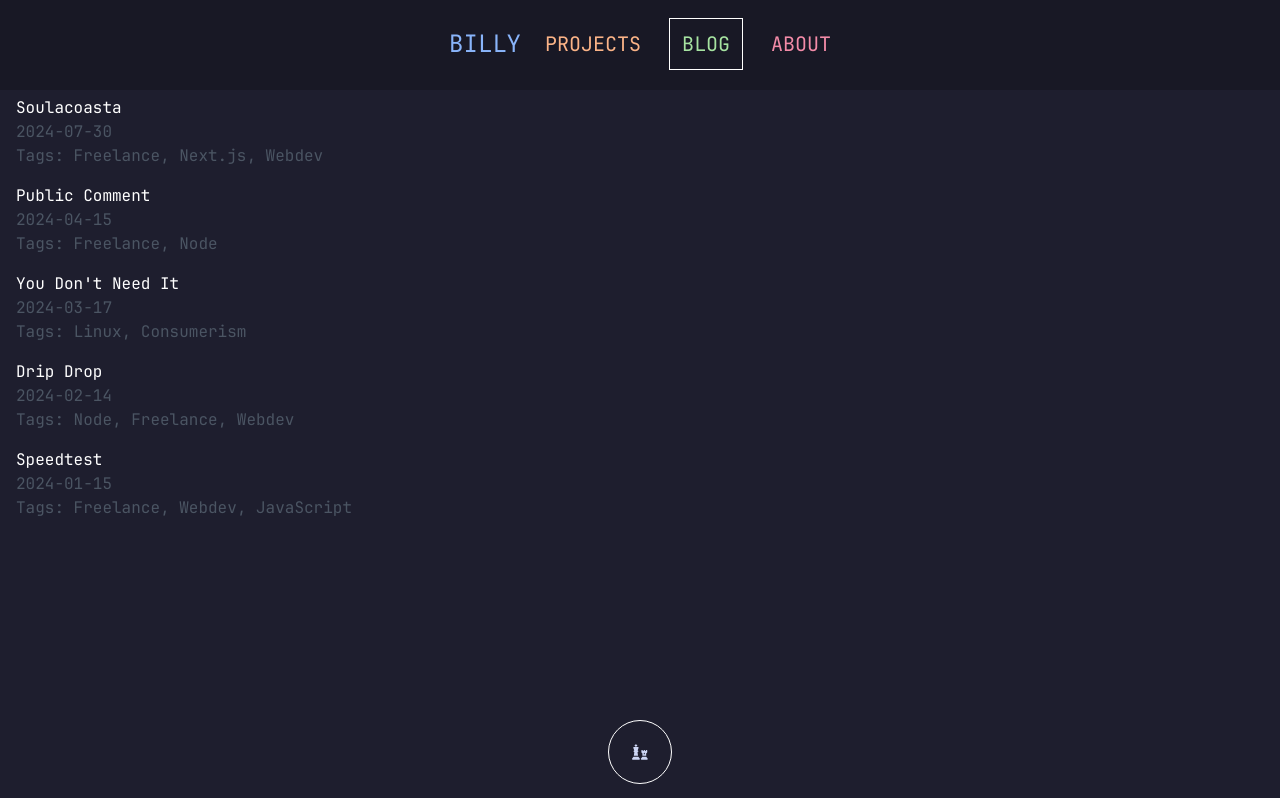
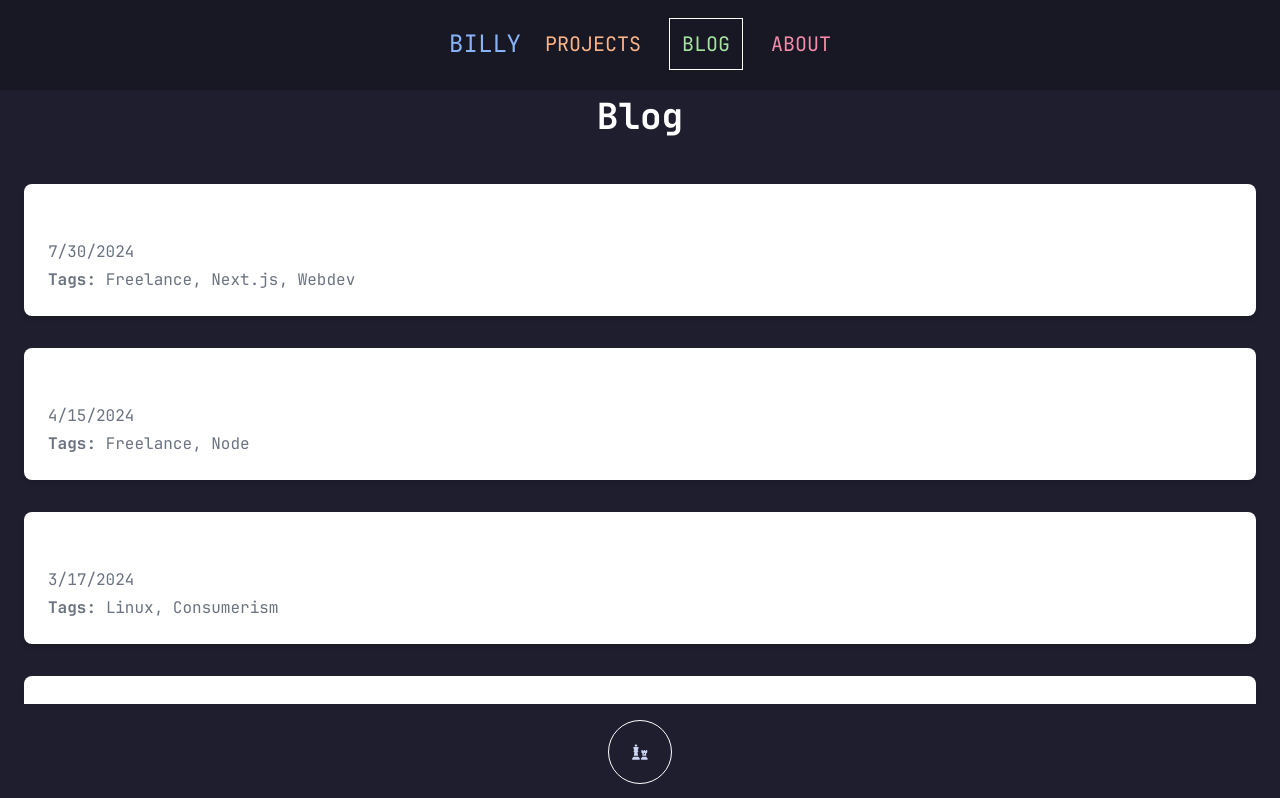
Before and after one commit to wogara/portfolio, a Next.js app: page /blog in a window 1280 px wide. Shown: the top 798 px of the page. Built offline with nearby package versions, Linux system fonts and the light colour scheme.

Commit message:
made blog page look better

```diff
--- a/app/blog/page.tsx
+++ b/app/blog/page.tsx
@@ -6,23 +6,25 @@ async function getData() {
   return getSortedBlogsData();
 }
 
-
 export default async function Blog() {
   const allBlogsData: BlogData[] = await getData();
 
   return (
-    <main className="container mx-auto p-4 py-24">
-      <ul>
+    <main className="container mx-auto p-6 py-24">
+      <h1 className="text-4xl font-bold text-center mb-12">Blog</h1>
+      <ul className="space-y-8">
         {allBlogsData.map(({ slug, date, title, tags }) => (
-          <li key={slug} className="mb-4">
+          <li key={slug} className="p-6 bg-white rounded-lg shadow-md">
             <Link href={`/blog/${slug}`}>
-              {title}
+                {title}
             </Link>
-            <p className="text-gray-600">{date}</p>
-            <p className="text-gray-600">Tags: {tags.join(", ")}</p>
+            <p className="text-gray-500 mt-2">{new Date(date).toLocaleDateString()}</p>
+            <p className="text-gray-500 mt-1">
+              <span className="font-semibold">Tags:</span> {tags.join(", ")}
+            </p>
           </li>
         ))}
       </ul>
     </main>
   );
-};
+}
```
